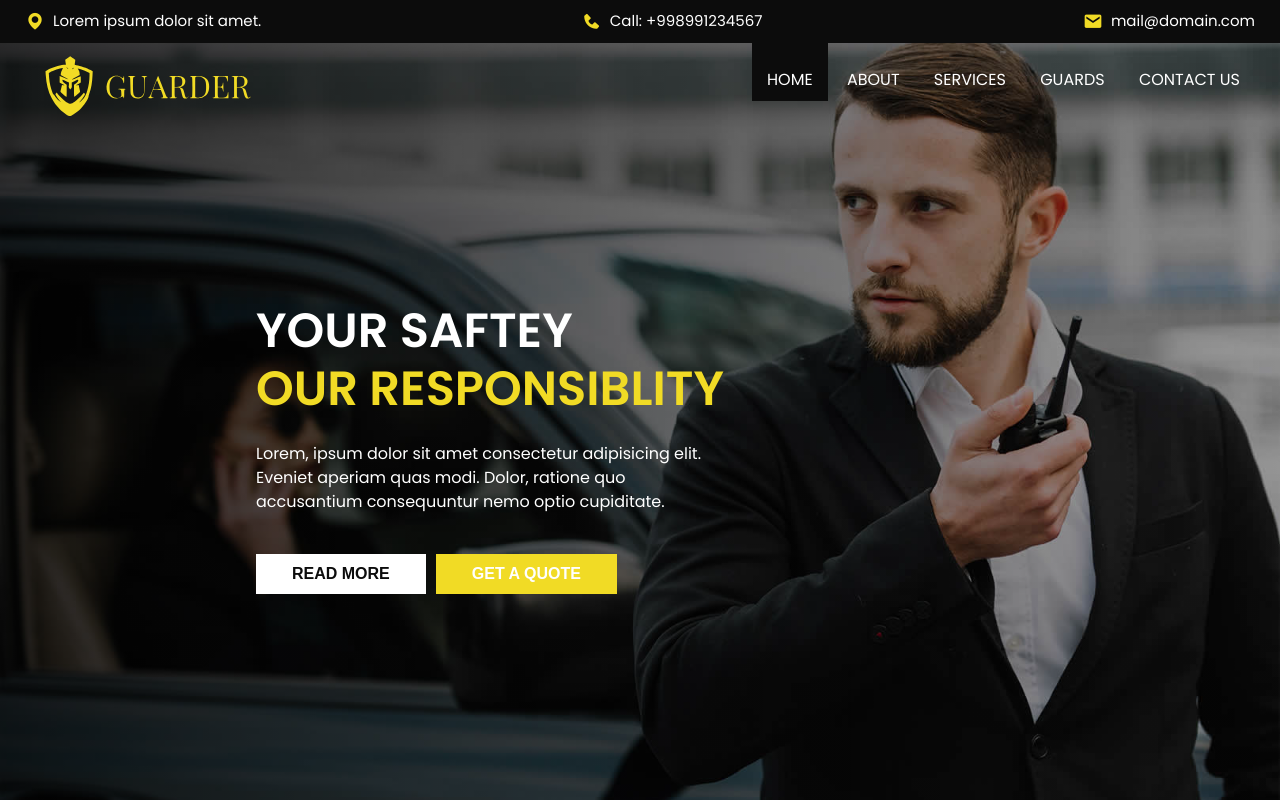
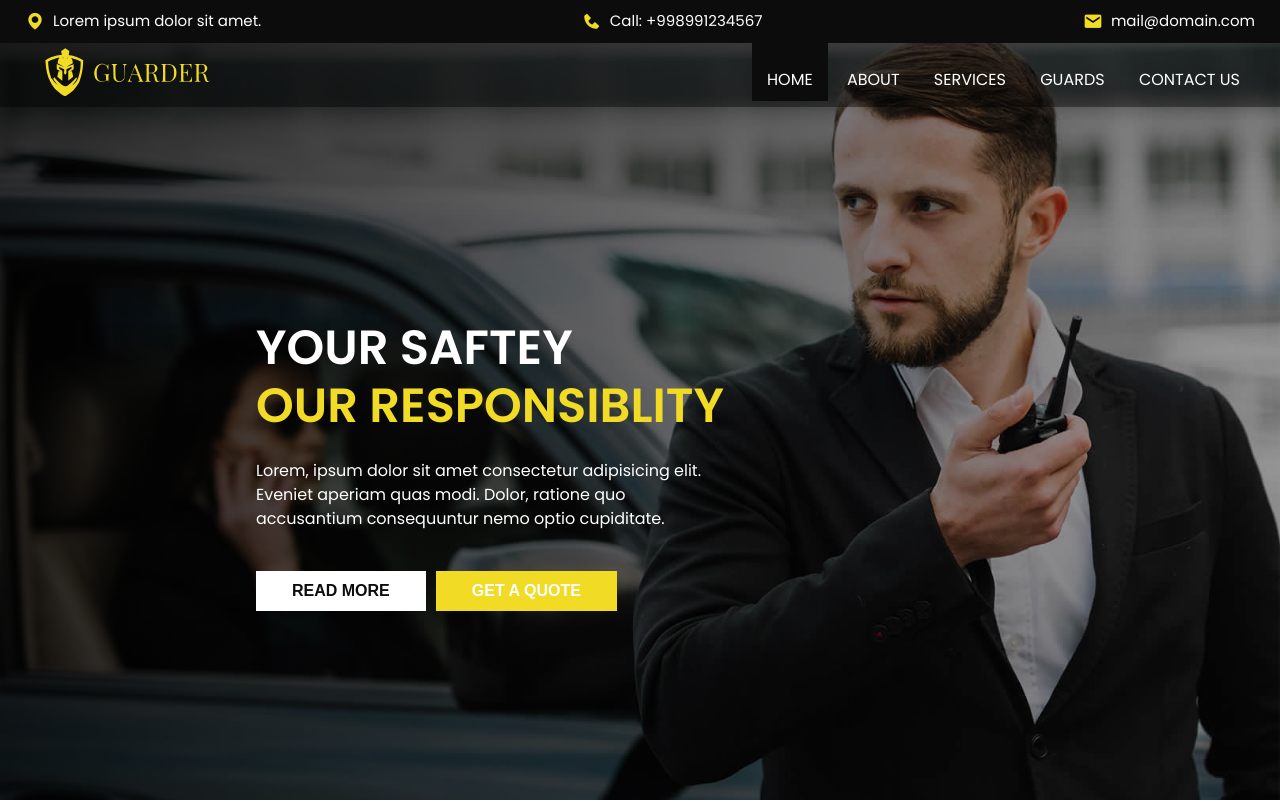
Before and after one commit to Joha-Dev/GuardsLandingPge, a plain HTML site: page index.html in a window 1280 px wide. Shown: the top 802 px of the page. Drawn offline with nearby package versions, Linux system fonts and the light colour scheme.

Commit message:
style(css): adjust header and logo styles for better layout
- Add fixed header styles to improve page navigation
- Reduce logo height and adjust positioning for better visual balance
- Add padding to main content to account for fixed header

```diff
--- a/assets/css/index.css
+++ b/assets/css/index.css
@@ -79,6 +79,17 @@ input[type="number"] {
   padding: 10px 25px;
   background-color: #0c0c0c;
 }
+
+/* Adding fixed header styles */
+.header {
+  position: fixed;
+  top: 0;
+  left: 0;
+  width: 100%;
+  z-index: 1000;
+  background-color: rgba(0, 0, 0, 0.4);
+}
+
 .header_top_item {
   text-decoration: none;
   color: #fff;
@@ -230,9 +241,9 @@ input[type="number"] {
 }
 
 .logo_img {
-  height: 60px;
+  height: 48px;
   position: relative;
-  top: -24px;
+  top: -32px;
   left: 20px;
   transition: all 0.5s;
 }
@@ -269,6 +280,8 @@ input[type="number"] {
   -ms-flex-direction: column;
   flex-direction: column;
   position: relative;
+  /* Add padding to account for fixed header */
+  padding-top: 140px;
 }
 
 .hero_bg_box {
```
